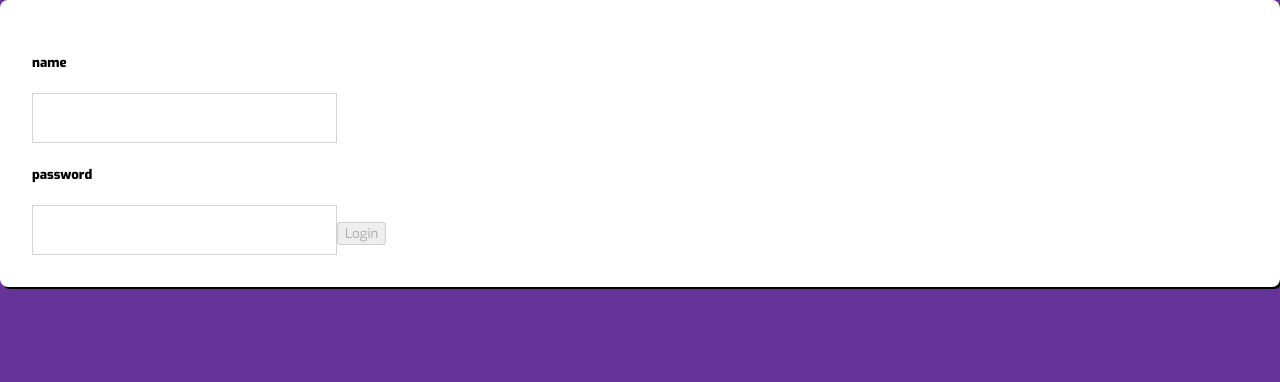
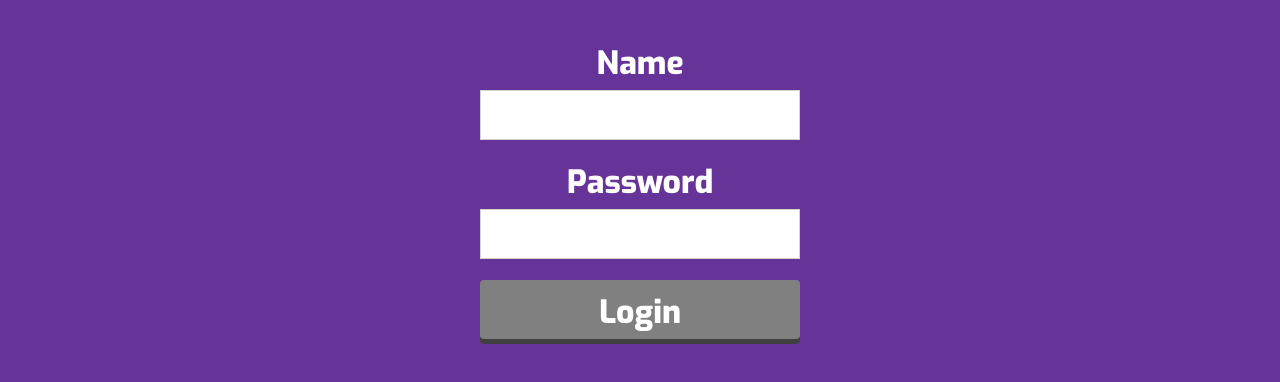
Before and after one commit to ZakKa89/joke-generator, a React (Create React App) app: page / in a window 1280 px wide. Shown: the top 382 px of the page. Built offline with nearby package versions, Linux system fonts and the light colour scheme.

Commit message:
Styled login page

```diff
--- /dev/null
+++ b/src/components/Login.js
@@ -0,0 +1,52 @@
+import React from 'react'
+import {LoginButton, ListHeader} from '../utilities/StyledComponents'
+
+const wrapperStyle = {
+    display: 'flex',
+    flexDirection: 'column',
+    color: 'black',
+    width: '20rem',
+    margin: '0 auto',
+}
+
+const inputStyle = {
+    marginTop: '-1rem',
+    fontSize: '1.5rem',
+    padding: '.5rem',
+    border: '1px solid lightgrey',
+}
+
+const errorMessageStyle = {
+    color: 'white',
+    textAlign: 'center',
+}
+
+const LoginModal = props => {
+    const {onChange, onSubmit} = props
+    const {errorMessages = [], isValid} = props.validator
+
+    return (
+        <>
+            <br />
+            <div style={wrapperStyle}>
+                <ListHeader>Name</ListHeader>
+                <input style={inputStyle} name="username" onChange={onChange} />
+                <ListHeader>Password</ListHeader>
+                <input style={inputStyle} name="password" onChange={onChange} />
+                <br />
+
+                <LoginButton disabled={!isValid || props.username.length < 1} onClick={onSubmit}>
+                    Login
+                </LoginButton>
+            </div>
+
+            {errorMessages.map((message, i) => (
+                <div style={errorMessageStyle} key={i}>
+                    {message && '- ' + message}
+                </div>
+            ))}
+        </>
+    )
+}
+
+export default LoginModal
--- a/src/components/LoginModal.js
+++ /dev/null
@@ -1,38 +0,0 @@
-import React from 'react'
-
-const boxStyle = {
-    backgroundColor: 'white',
-    borderRadius: '.5rem',
-    color: 'black',
-    margin: '0 auto',
-    padding: '2rem',
-    boxShadow: '2px 2px black',
-}
-
-const inputStyle = {
-    fontSize: '1.5rem',
-    padding: '.5rem',
-    border: '1px solid lightgrey',
-}
-
-const LoginModal = props => {
-    const {onChange, onSubmit} = props
-    const {errorMessages = [], isValid} = props.validator
-
-    return (
-        <div style={boxStyle}>
-            <h5>name</h5>
-            <input style={inputStyle} name="username" onChange={onChange} />
-            <h5>password</h5>
-            <input style={inputStyle} name="password" onChange={onChange} />
-            {errorMessages.map((message, i) => (
-                <div key={i}>{message}</div>
-            ))}
-            <button disabled={!isValid} onClick={onSubmit}>
-                Login
-            </button>
-        </div>
-    )
-}
-
-export default LoginModal
--- a/src/containers/Login.js
+++ b/src/containers/Login.js
@@ -1,8 +1,8 @@
 import React, {Component} from 'react'
 import StringValidator from '../utilities/StringValidator'
-import LoginModal from '../components/LoginModal.js'
+import Login from '../components/Login.js'
 
-export default class App extends Component {
+export default class LoginContainer extends Component {
     state = {
         username: '',
         password: '',
@@ -30,8 +30,6 @@ export default class App extends Component {
     }
 
     render() {
-        console.log(this.state.validator)
-
-        return <LoginModal {...this.state} onSubmit={this.onSubmit} onChange={this.onChange} />
+        return <Login {...this.state} onSubmit={this.onSubmit} onChange={this.onChange} />
     }
 }
--- a/src/containers/Main.js
+++ b/src/containers/Main.js
@@ -67,7 +67,6 @@ class Main extends Component {
         const randomList = [...this.state.randomList]
         const favoriteList = [...this.state.favoriteList]
         const id = favoriteList[i].id
-        console.log(id)
 
         favoriteList.splice(i, 1)
 
--- a/src/utilities/StyledComponents.js
+++ b/src/utilities/StyledComponents.js
@@ -11,6 +11,8 @@ export const HeaderButton = styled.button({
     color: 'white',
     border: 0,
     width: '15rem',
+    height: '4rem',
+
     ':hover': {
         backgroundColor: 'darkorange',
     },
@@ -22,6 +24,11 @@ export const HeaderButton = styled.button({
     ':disabled': {
         backgroundColor: 'grey',
     },
+})
+
+export const LoginButton = styled(HeaderButton)({
+    fontSize: '2rem',
+    width: '20rem',
 })
 
 export const IconButton = styled.button({
```
